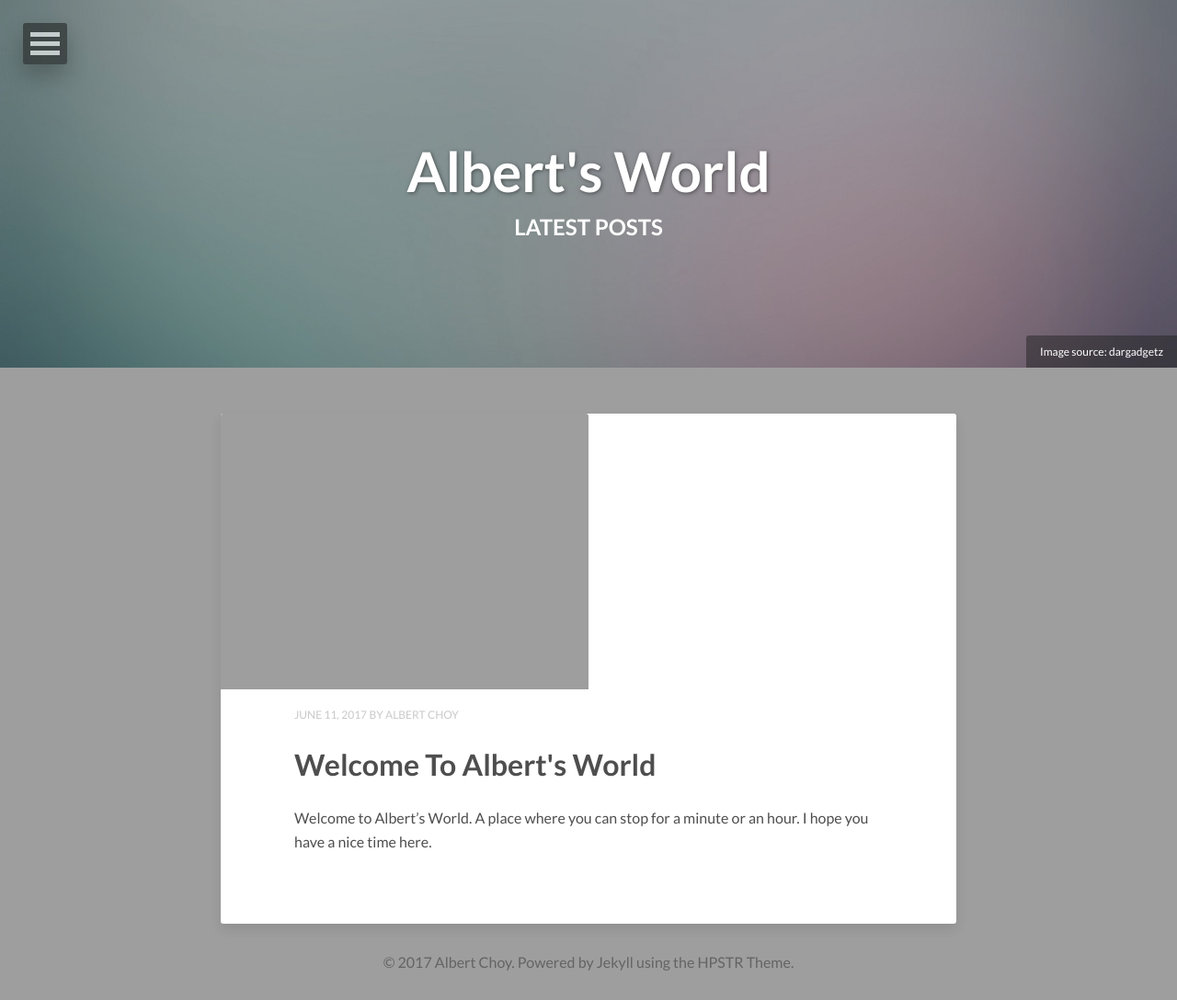
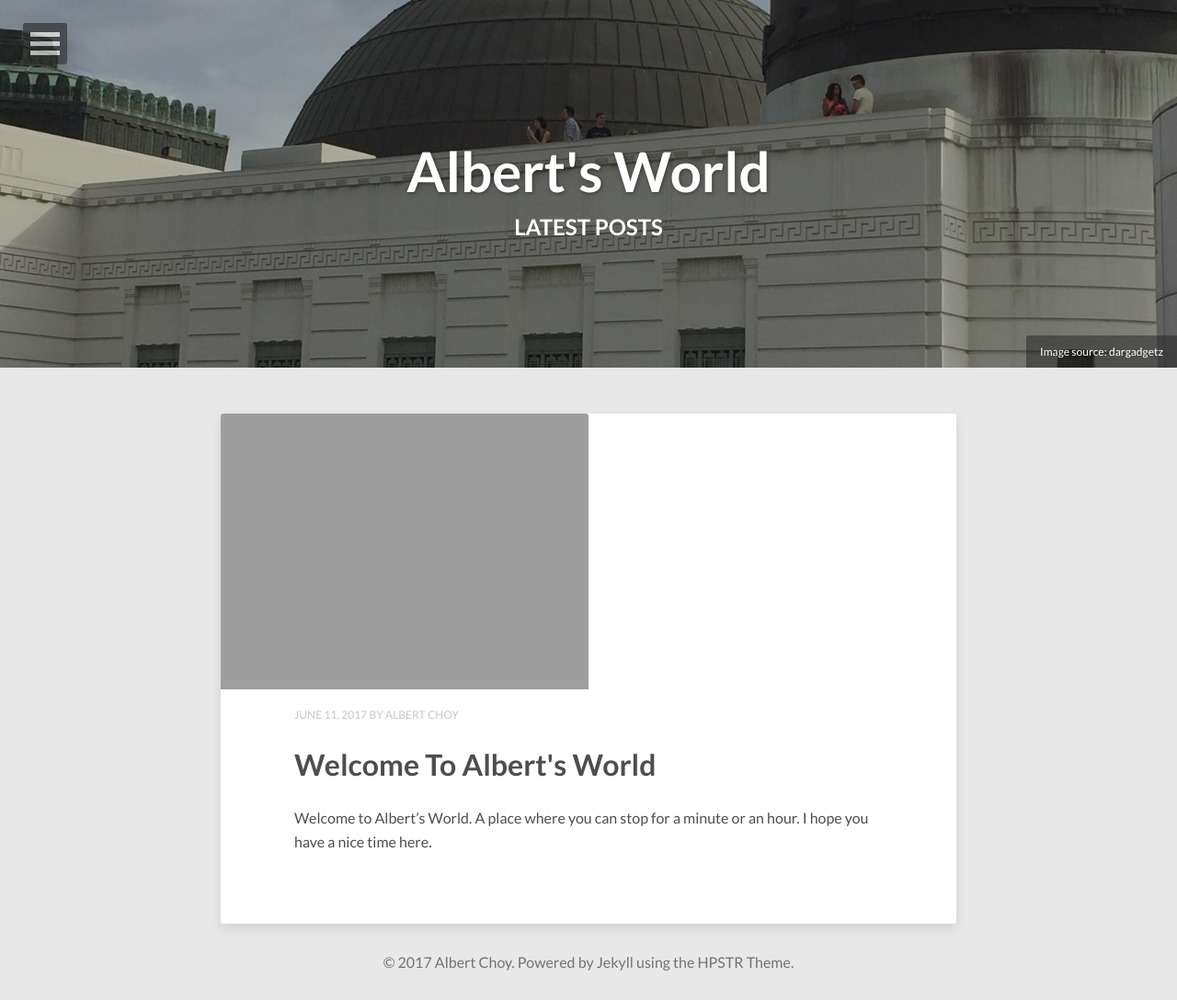
Before and after one commit to achoy/achoy.github.io, a Jekyll site: the page built from index.html, in a window 1280 px wide. Shown: the whole page at 92% size. Built offline with Jekyll 4.4.1, drawn with Linux system fonts in a browser that asks for light colours; nearby versions of some CDN libraries; the list of posts is cut into pages by our own code.

Commit message:
More changes
More changes

```diff
--- a/_config.yml
+++ b/_config.yml
@@ -27,7 +27,7 @@ owner:
   google_plus:
 
 # Background image to be tiled on all pages
-background:       Griffith.png
+background:
 
 # Analytics and webmaster tools stuff goes here
 google_analytics:
```
Also changed, not shown: images/abstract-1-template.jpg (added), images/abstract-1.jpg, 13 other files.
